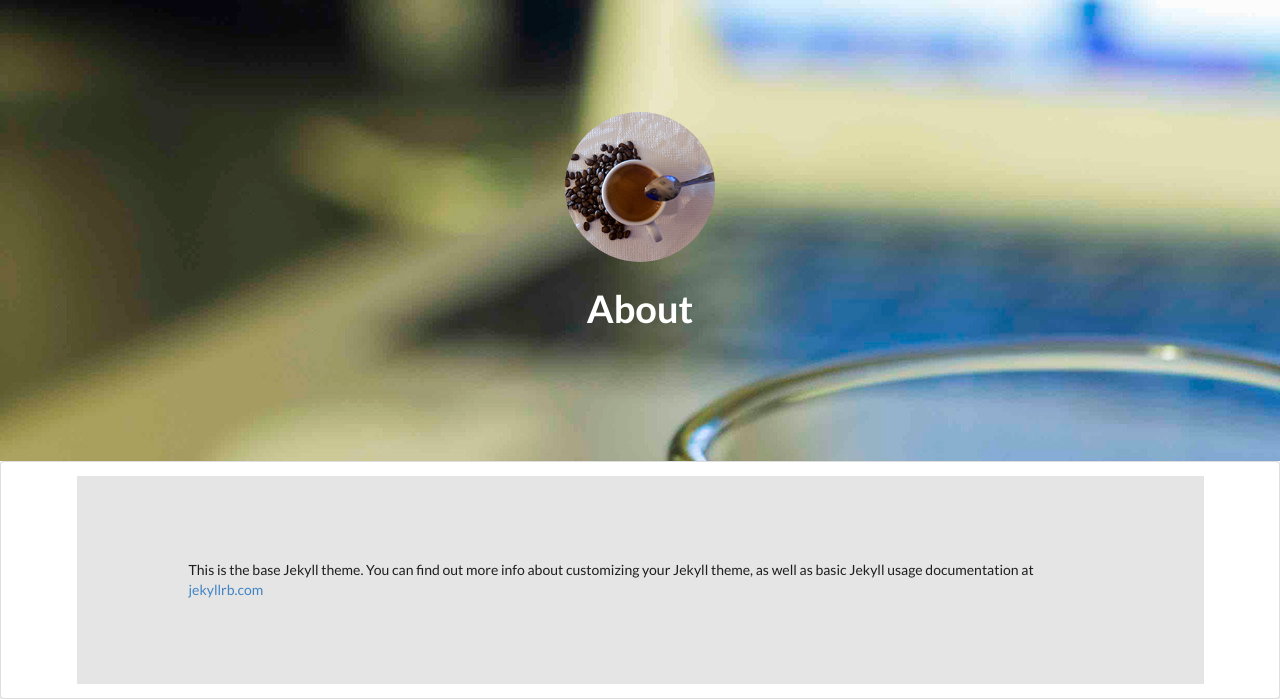
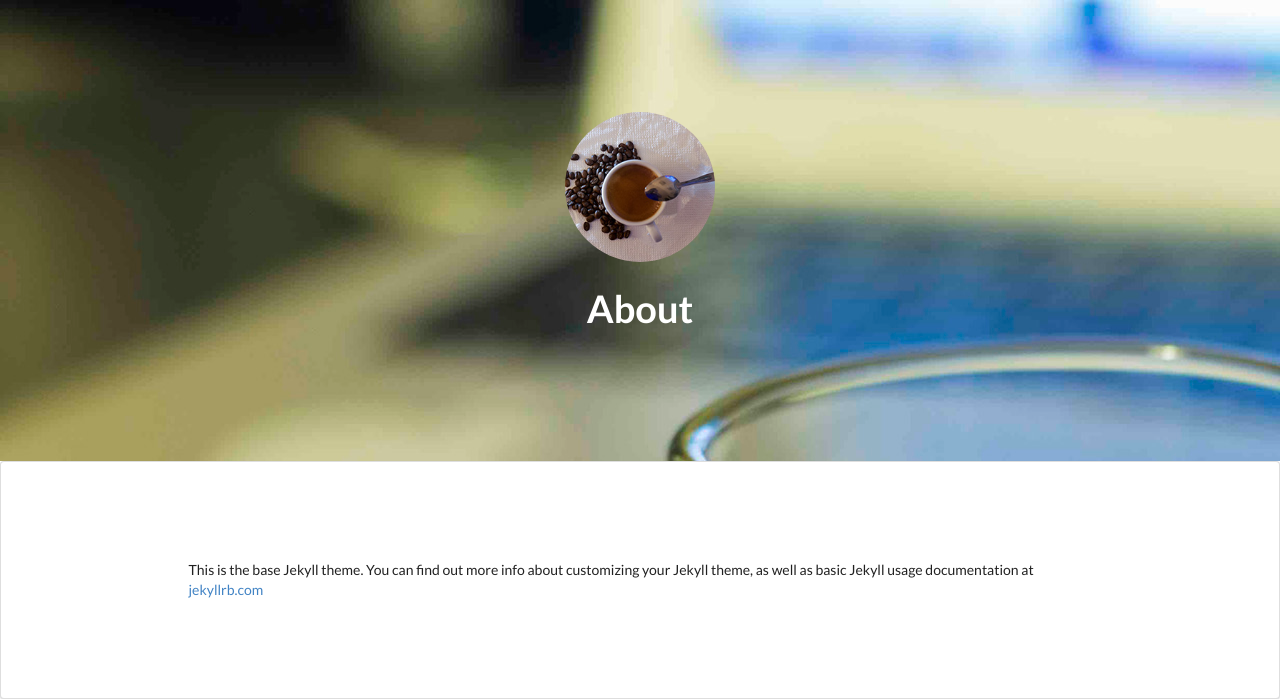
Before and after one commit to susufqx/susufqx.github.com, a Jekyll site: the page built from about.md, in a window 1280 px wide. Shown: the top 699 px of the page. Built offline with Jekyll 4.4.1, drawn with Linux system fonts in a browser that asks for light colours; nearby versions of some CDN libraries; grey boxes are pictures that could not be loaded.

Commit message:
test css

```diff
--- a/css/main.scss
+++ b/css/main.scss
@@ -74,7 +74,7 @@
     }
   }
   .ui.container{
-    background-color: #E5E5E5;
+    //background-color: #E5E5E5;
     text-align: left;
   }
 }
```
